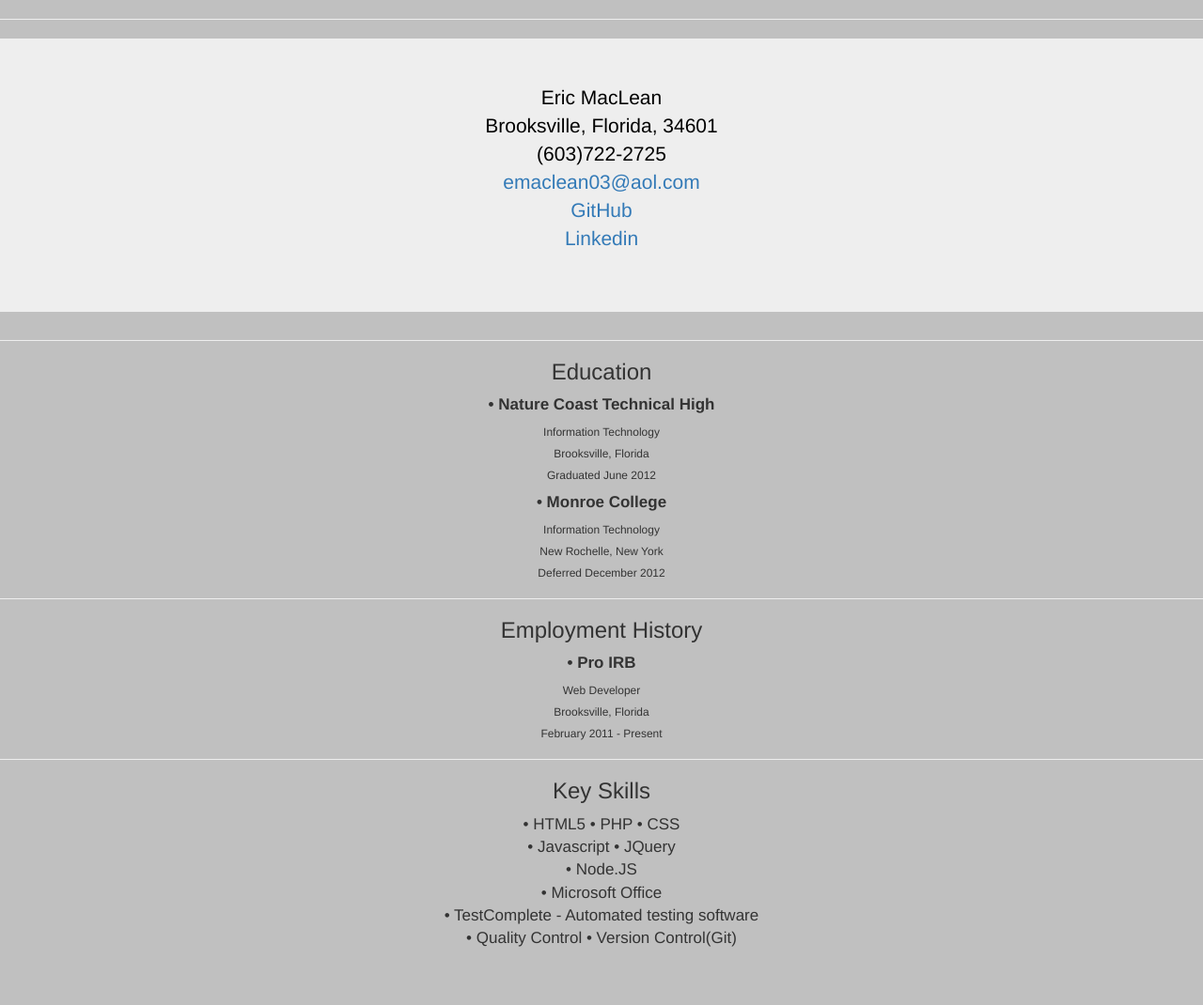
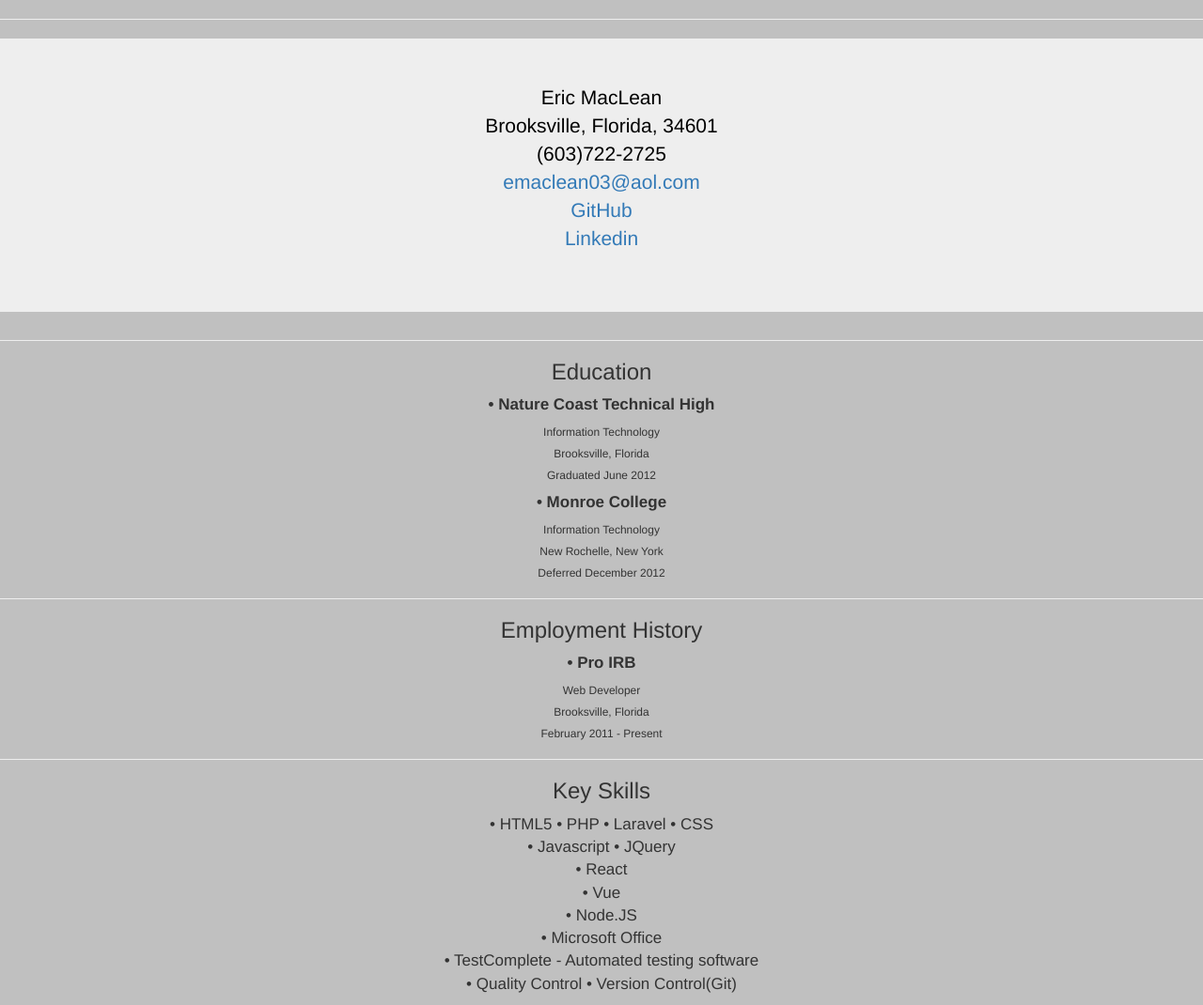
Before and after one commit to emaclean03/Portfolio, a plain HTML site: page index.html in a window 1280 px wide. Shown: the whole page at 94% size. Before the commit the page ends 1021 px from the top, so only its background shows below. Drawn offline with nearby package versions, Linux system fonts and the light colour scheme.

Commit message:
Included Laravel and Vue to Key Skills
You're welcome.

```diff
--- a/index.html
+++ b/index.html
@@ -56,9 +56,12 @@
     <p class = "text-size">
       &bull; HTML5
       &bull; PHP
+      &bull; Laravel
       &bull; CSS<br>
       &bull; Javascript
       &bull; JQuery<br>
+      &bull; React<br>
+      &bull; Vue<br>
       &bull; Node.JS<br>
       &bull; Microsoft Office<br>
       &bull; TestComplete - Automated testing software<br>
```
